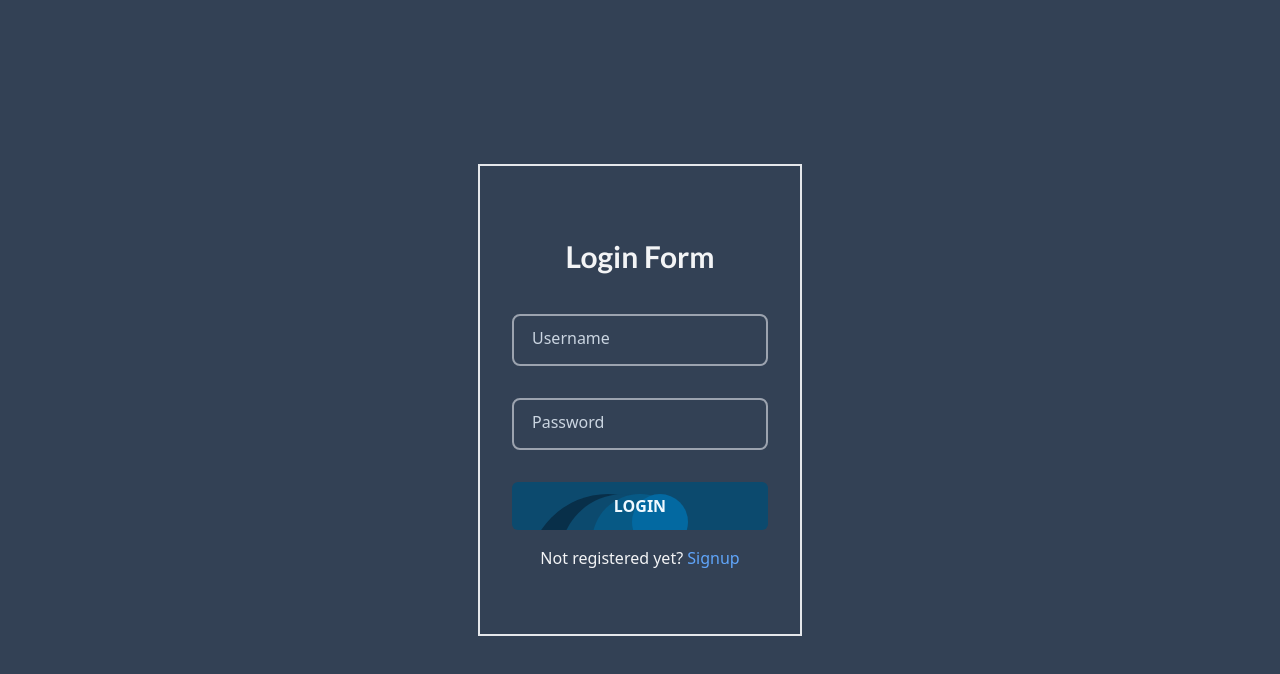
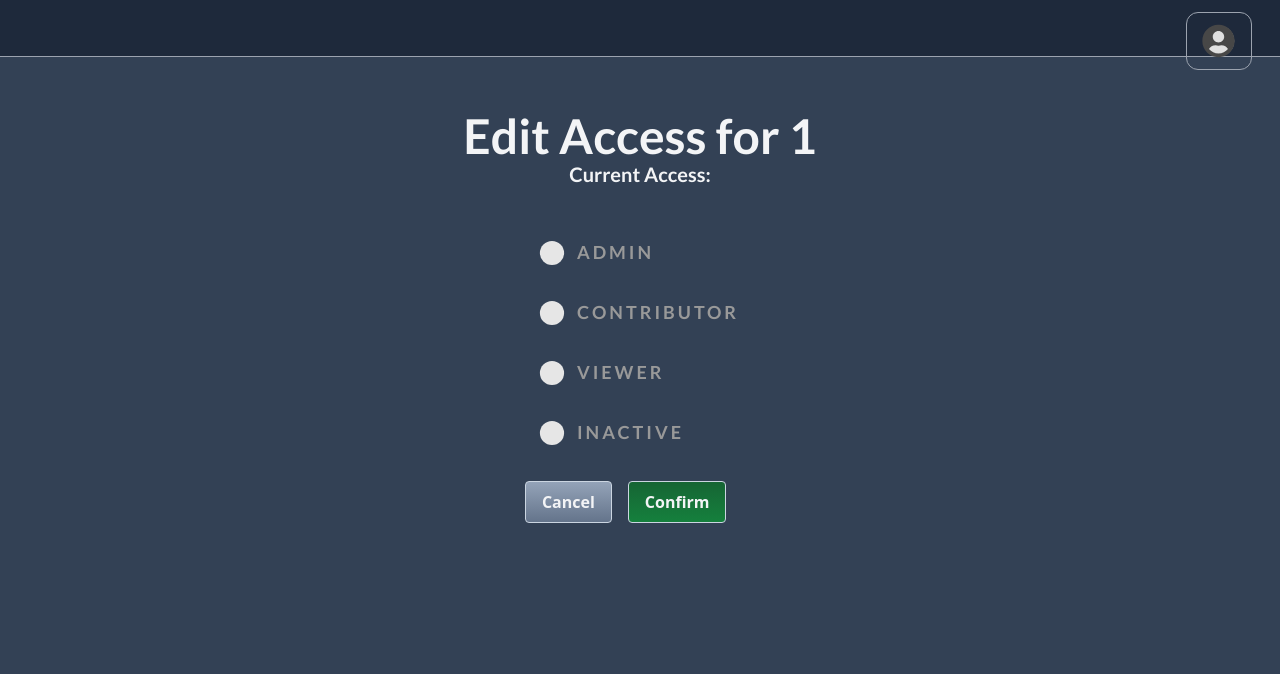
Before and after one commit to suyogsatyal/node-auth, a React (Vite) app in the folder frontend/: page /editaccess/1 in a window 1280 px wide. Before the commit this address led to /login. Shown: the top 674 px of the page. Built offline with nearby package versions, Linux system fonts and the light colour scheme; no server answers.

Commit message:
Add inactive users,  confirmation modal in editAccess, still incomplete

```diff
--- a/frontend/src/index.css
+++ b/frontend/src/index.css
@@ -42,3 +42,66 @@
 .inputGroup :is(input:focus, input:valid) {
     border-color: rgb(68, 68, 232);
 }
+
+.label {
+    display: flex;
+    align-items: center;
+    border-radius: 100px;
+    padding: 14px 16px;
+    margin: 5px 0;
+    cursor: pointer;
+    transition: .3s;
+  }
+
+  .label:hover,
+  .label:focus-within,
+  .label:active {
+    background: hsla(0, 0%, 80%, .14);
+  }
+
+  .radio-input {
+    position: absolute;
+    left: 0;
+    top: 0;
+    width: 1px;
+    height: 1px;
+    opacity: 0;
+    z-index: -1;
+  }
+
+  .radio-design {
+    width: 22px;
+    height: 22px;
+    border-radius: 100px;
+    background: linear-gradient(to right bottom, hsl(154, 97%, 62%), hsl(225, 97%, 62%));
+    position: relative;
+  }
+
+  .radio-design::before {
+    content: '';
+    display: inline-block;
+    width: inherit;
+    height: inherit;
+    border-radius: inherit;
+    background: hsl(0, 0%, 90%);
+    transform: scale(1.1);
+    transition: .3s;
+  }
+
+  .radio-input:checked+.radio-design::before {
+    transform: scale(0);
+  }
+
+  .label-text {
+    color: hsl(0, 0%, 60%);
+    margin-left: 14px;
+    letter-spacing: 3px;
+    text-transform: uppercase;
+    font-size: 18px;
+    font-weight: 900;
+    transition: .3s;
+  }
+
+  .radio-input:checked~.label-text {
+    color: hsl(0, 0%, 40%);
+  }
--- a/frontend/src/pages/Dashboard.tsx
+++ b/frontend/src/pages/Dashboard.tsx
@@ -86,8 +86,7 @@ function Dashboard() {
                         </ul>
                     </section>
 
-                    <div className='adminSection py-4'>
-                        <div className='text-left lato text-3xl'>{dashboardData?.admins.length} Admins</div>
+                    <div className='adminSection pt-4'>
                         <div className='flex flex-col items-center justify-center'>
                             <ul className='bg-gray-600 w-[768px] md:w-full text-center lato text-xl overflow-scroll divide-2 divide-solid divide-gray-500 no-scrollbar'>
                                 <li className='grid grid-cols-8 md:grid-cols-10 py-2 divide-x-2 divide-solid divide-gray-500 border-y-2 bg-gray-700 border-gray-500'>
@@ -114,8 +113,7 @@ function Dashboard() {
                         </div>
                     </div>
 
-                    <div className='contributorSection py-4'>
-                        <div className='text-left lato text-3xl'>{dashboardData?.contributors.length} Contributors</div>
+                    <div className='contributorSection'>
                         <div className='flex flex-col items-center justify-center'>
                             <ul className='bg-gray-600 w-[768px] md:w-full text-center lato text-xl overflow-scroll divide-2 divide-solid divide-gray-500 no-scrollbar'>
                                 {dashboardData && dashboardData.contributors.map((contributor, index) => {
@@ -138,11 +136,33 @@ function Dashboard() {
                         </div>
                     </div>
 
-                    <div className='viewerSection py-4'>
-                        <div className='text-left lato text-3xl'>{dashboardData?.viewers.length} Viewers</div>
+                    <div className='viewerSection'>
                         <div className='flex flex-col items-center justify-center'>
                             <ul className='bg-gray-600 w-[768px] md:w-full text-center lato text-xl overflow-scroll divide-2 divide-solid divide-gray-500 no-scrollbar'>
                                 {dashboardData && dashboardData.viewers.map((viewer, index) => {
+                                    return (
+                                        <li key={index} className='grid grid-cols-8 md:grid-cols-10  py-2 divide-x-2 group hover:bg-gray-700 divide-solid divide-gray-500 border-y-2 border-gray-500'>
+                                            <div className='block group-hover:hidden'>{index+1}</div>
+                                            <div className='hidden justify-center group-hover:flex relative'>
+                                                <img src={EditIcon} alt="" className='w-[25px] cursor-pointer block hover:hidden absolute' />
+                                                <img src={ActiveEditIcon} alt="" className='w-[25px] cursor-pointer opacity-0 hover:opacity-100 absolute' onClick={()=>{navigate(`/editaccess/${viewer.username}`)}} />
+                                            </div>
+                                            <div className=''>{viewer.user_id}</div>
+                                            <div className='col-span-3 md:col-span-4'>{viewer.username}</div>
+                                            <div className=''>{viewer.admin_access}</div>
+                                            <div className='col-span-1 md:col-span-2'>{viewer.contributor_access}</div>
+                                            <div className=''>{viewer.viewer_access}</div>
+                                        </li>
+                                    )
+                                })}
+                            </ul>
+                        </div>
+                    </div>
+
+                    <div className='inactiveSection'>
+                        <div className='flex flex-col items-center justify-center'>
+                            <ul className='bg-gray-600 w-[768px] md:w-full text-center lato text-xl overflow-scroll divide-2 divide-solid divide-gray-500 no-scrollbar'>
+                                {dashboardData && dashboardData.inactive.map((viewer, index) => {
                                     return (
                                         <li key={index} className='grid grid-cols-8 md:grid-cols-10  py-2 divide-x-2 group hover:bg-gray-700 divide-solid divide-gray-500 border-y-2 border-gray-500'>
                                             <div className='block group-hover:hidden'>{index+1}</div>
--- a/frontend/src/pages/EditAccess.tsx
+++ b/frontend/src/pages/EditAccess.tsx
@@ -1,5 +1,7 @@
+import '../index.css'
 import { useEffect, useContext, useState } from 'react';
 import { useNavigate, useParams } from 'react-router';
+import { Formik, Form, Field } from 'formik';
 import { AuthContext } from '../components/Context';
 import { DashboardDataFormat, ApiResponse } from '../../../utils/interface';
 import Navbar from '../components/Navbar'
@@ -11,12 +13,14 @@ function EditAccess() {
     const apiURL = import.meta.env.VITE_APP_API_BASE_URL;
     const reloginApiURL = apiURL + '/relogin';
     const username = useParams().username;
-    const currentUserDataURL = apiURL +'/user/'+ `${username}`;
+    const currentUserDataURL = apiURL + '/user/' + `${username}`;
     const editAccessURL = apiURL + '/editAccess';
+    const [access, setAccess] = useState('');
+    const [newAccess, setNewAccess] = useState('');
     const [loading, setLoading] = useState(true);
-    const [dashboardData, setDashboardData] = useState<DashboardDataFormat>();
     const navigate = useNavigate();
     const userContext = useContext(AuthContext);
+    const [openConfirmation, setOpenConfirmation] = useState(false);
 
     async function handleRelogin() {
         try {
@@ -24,7 +28,7 @@ function EditAccess() {
 
             if (response.data.success) {
                 const isAdmin = response.data.data.admin_access;
-                if (isAdmin!==1) {
+                if (isAdmin !== 1) {
                     navigate('/settings');
                 }
                 userContext.setCurrentUser(response.data.data)
@@ -35,17 +39,43 @@ function EditAccess() {
         }
         catch (error) {
             console.error(error)
-            localStorage.removeItem('token');
-            navigate('/login');
+            // localStorage.removeItem('token');
+            // navigate('/login');
         }
     }
 
+    async function handleNewAcccessRequest() {
+        try {
+            const response = await axiosInstance.post<ApiResponse>(editAccessURL, {
+                username: username,
+                access: access
+            })
+            if (response.data.success) {
+                navigate('/dashboard');
+            }
+        }
+        catch (error) {
+            console.error(error)
+        }
+    }
 
 
     async function FetchCurrentData() {
         try {
             const response = await axios.get<ApiResponse>(currentUserDataURL);
-            console.log(response.data.data);
+            const data = response.data.data;
+            if (data.admin_access === 1) {
+                setAccess('admin');
+            }
+            else if (data.contributor_access === 1) {
+                setAccess('contributor');
+            }
+            else if (data.viewer_access === 1) {
+                setAccess('viewer');
+            }
+            else {
+                setAccess('Inactive');
+            }
         }
         catch (error) {
             setLoading(false)
@@ -58,7 +88,7 @@ function EditAccess() {
 
     useEffect(() => {
         // document.title = 'Admin Dashboard';
-
+        setLoading(true);
         FetchCurrentData();
         handleRelogin();
         setLoading(false);
@@ -76,15 +106,64 @@ function EditAccess() {
     return (
         <>
             <Navbar></Navbar>
-            <div className="container pt-28">
-                        <h1 className='lato text-center text-3xl sm:text-5xl'>Edit Access for {username}</h1>
-                <div className="row">
-                    <div className="col-md-12">
+            <div className={`w-full h-full absolute top-0 left-0 justify-center items-center z-50 ${openConfirmation ? 'flex' : 'hidden'}`}>
+                <div className='confirmation-container flex justify-center items-center text-center p-8 z-50 bg-gray-600 rounded-md'>
+                    <div className='confirmation-content'>
+                        <div className='confirmation-header py-3'>
+                            <h1 className='lato text-3xl sm:text-5xl'>Confirm</h1>
+                        </div>
+                        <div className='confirmation-body py-2'>
+                            <p className='lato text-xl sm:text-2xl'>Are you sure you want to change the access <br /> for <span className='capitalize font-extrabold'>{username}</span> from <span className='capitalize'>{access}</span> to <span className='capitalize'>{newAccess}</span>?</p>
+                        </div>
+                        <div className='confirmation-footer flex flex-row gap-5 justify-center py-2'>
+                            <button className='inline-flex cursor-pointer items-center gap-1 rounded border border-slate-300 bg-gradient-to-b from-slate-400 to-slate-500 px-4 py-2 font-semibold hover:opacity-90 focus-visible:outline-none focus-visible:ring-1 focus-visible:ring-slate-300 focus-visible:ring-offset-2 active:opacity-100' onClick={()=>{ setOpenConfirmation(false)}}>Cancel</button>
+                            <button className='inline-flex cursor-pointer items-center gap-1 rounded border border-slate-300 bg-gradient-to-b from-green-800 to-green-700 px-4 py-2 font-semibold hover:opacity-90 focus-visible:outline-none focus-visible:ring-1 focus-visible:ring-slate-300 focus-visible:ring-offset-2 active:opacity-100' onClick={() => { console.log({access: true}) }}>Confirm</button>
+                        </div>
                     </div>
                 </div>
+                <div className='confirmation-overlay absolute w-full h-full bg-gray-800 opacity-90 z-10' onClick={()=>{ setOpenConfirmation(false)}}>
                 </div>
-            </>
-            )
+            </div>
+
+            <div className="container pt-28">
+                <h1 className='lato text-center text-3xl sm:text-5xl'>Edit Access for {username}</h1>
+                <h2 className='lato text-center text-2xl sm:text-xl'>Current Access: <span className=' capitalize'>{access && access}</span></h2>
+                <div className="flex justify-center py-8">
+                    <Formik initialValues={{ access: { access } }} onSubmit={values => { setNewAccess(values.picked);console.log({ access: (values.picked) }); setOpenConfirmation(true)}}>
+                        <Form>
+                            <label className='label'>
+                                <Field type="radio" name="picked" value="admin" className='radio-input' />
+                                <div className="radio-design"></div>
+                                <div className='label-text lato capitalize'>Admin</div>
+                            </label>
+
+                            <label className='label'>
+                                <Field type="radio" name="picked" value="contributor" className='radio-input' />
+                                <div className="radio-design"></div>
+                                <div className='label-text lato capitalize'>Contributor</div>
+                            </label>
+
+                            <label className='label'>
+                                <Field type="radio" name="picked" value="viewer" className='radio-input' />
+                                <div className="radio-design"></div>
+                                <div className='label-text lato capitalize' >Viewer</div>
+                            </label>
+
+                            <label className='label'>
+                                <Field type="radio" name="picked" value="inactive" className='radio-input' />
+                                <div className="radio-design"></div>
+                                <div className='label-text lato capitalize'>Inactive</div>
+                            </label>
+                            <div className='flex flex-row gap-4 py-4'>
+                                <button type="button" className='inline-flex cursor-pointer items-center gap-1 rounded border border-slate-300 bg-gradient-to-b from-slate-400 to-slate-500 px-4 py-2 font-semibold hover:opacity-90 focus-visible:outline-none focus-visible:ring-1 focus-visible:ring-slate-300 focus-visible:ring-offset-2 active:opacity-100' onClick={() => { navigate('/dashboard') }}>Cancel</button>
+                                <button type="submit" className='inline-flex cursor-pointer items-center gap-1 rounded border border-slate-300 bg-gradient-to-b from-green-800 to-green-700 px-4 py-2 font-semibold hover:opacity-90 focus-visible:outline-none focus-visible:ring-1 focus-visible:ring-slate-300 focus-visible:ring-offset-2 active:opacity-100'>Confirm</button>
+                            </div>
+                        </Form>
+                    </Formik>
+                </div>
+            </div>
+        </>
+    )
 }
 
-            export default EditAccess;
+export default EditAccess;
```
Also changed, not shown: 2 other files (tests, documents, lock files or other folders).
